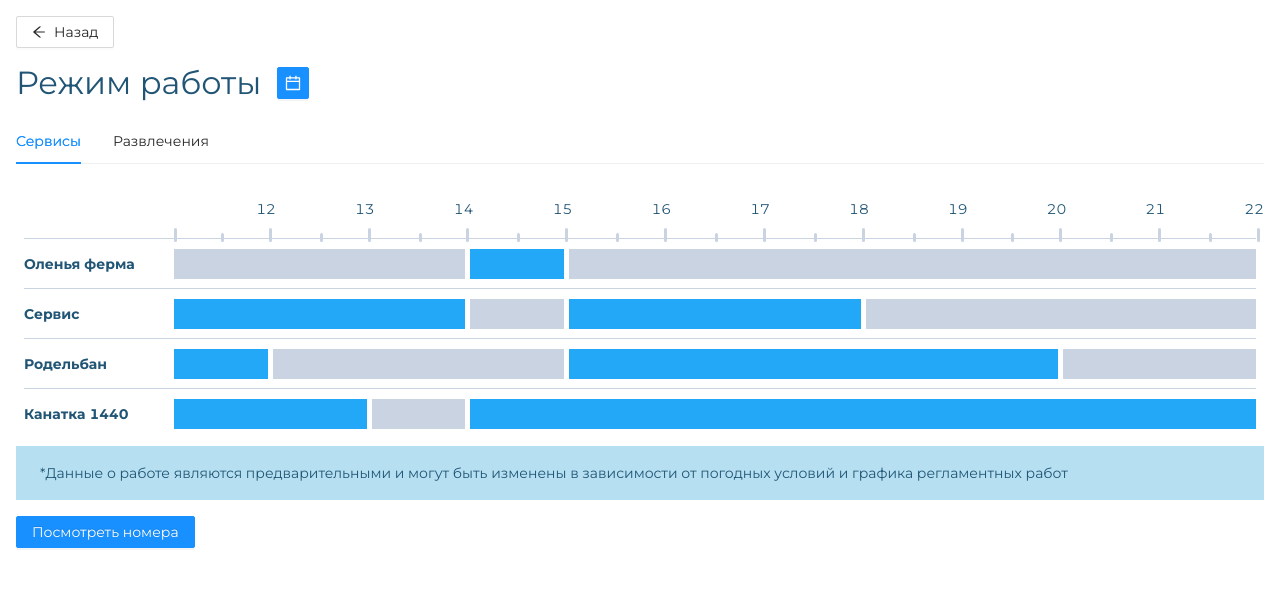
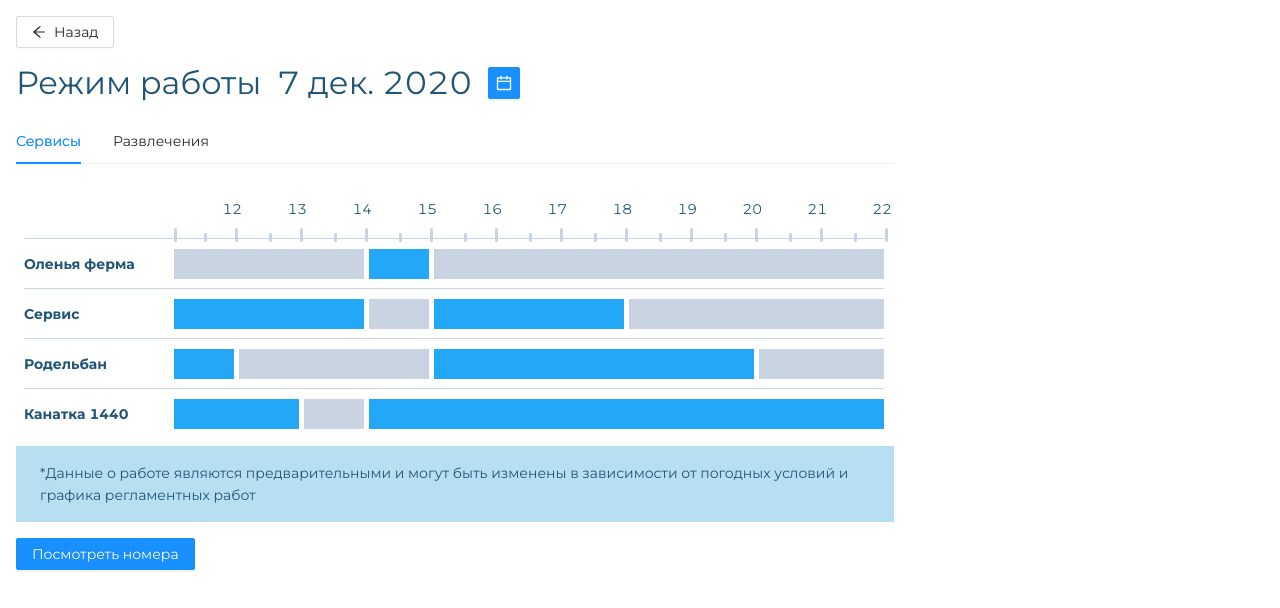
Before and after one commit to Divan5841/widget, a React (Create React App) app: page / in a window 1280 px wide. Shown: the top 608 px of the page. Built offline with nearby package versions, Linux system fonts and the light colour scheme.

Commit message:
fix timeline layout and moment locale

```diff
--- a/src/index.tsx
+++ b/src/index.tsx
@@ -4,5 +4,8 @@ import 'antd/dist/antd.css'
 import './index.css'
 
 import { App } from './App'
+import { setupMoment } from './utils/helpers'
+
+setupMoment()
 
 ReactDOM.render(<App />, document.getElementById('root'))
--- a/src/pages/WorkSchedule/WorkSchedule.module.scss
+++ b/src/pages/WorkSchedule/WorkSchedule.module.scss
@@ -2,7 +2,7 @@
 
 .container {
   height: 100vh;
-
+  max-width: 910px;
   padding: 16px;
 
   .buttonBack {
@@ -19,10 +19,12 @@
     display: flex;
     align-items: center;
 
+    flex-wrap: wrap;
+
     margin-bottom: 10px;
 
-    & > * + * {
-      margin-left: 16px;
+    & > *:not(:last-child) {
+      margin-right: 16px;
     }
 
     & > span {
--- a/src/pages/WorkSchedule/WorkSchedule.tsx
+++ b/src/pages/WorkSchedule/WorkSchedule.tsx
@@ -1,11 +1,15 @@
 import React, { FC, useCallback, useState } from 'react'
 import { ArrowLeftOutlined, CalendarOutlined } from '@ant-design/icons'
-import { Button, Calendar, Modal, Tabs, ConfigProvider } from 'antd'
+import { Button, Calendar, ConfigProvider, Modal, Tabs } from 'antd'
 import ru_RU from 'antd/lib/locale-provider/ru_RU'
+import moment, { Moment } from 'moment'
+// import 'moment/locale/ru'
 
 import { TableServices } from './components/TableServices/TableServices'
 import { ENTERTAINMENTS, SERVICES } from '../../__moks__/entertainments'
 import styles from './WorkSchedule.module.scss'
+
+// moment.locale('ru')
 
 export const START_WORK_TIME = 11
 export const END_WORK_TIME = 22
@@ -13,9 +17,18 @@ export const END_WORK_TIME = 22
 export const WorkSchedule: FC = () => {
   const [isDatePrickerOpen, setIsDatePrickerOpen] = useState(false)
 
-  const onSelectDate = useCallback((value) => {
-    console.log('value', value)
-  }, [])
+  const [preSelectedDate, setPreSelectedDate] = useState<Moment>(moment())
+  const [selectedDate, setSelectedDate] = useState<Moment>(moment())
+
+  const onAcceptHandler = useCallback(() => {
+    setSelectedDate(preSelectedDate)
+    setIsDatePrickerOpen(false)
+  }, [preSelectedDate])
+
+  const onCancelHandler = useCallback(() => {
+    setPreSelectedDate(selectedDate)
+    setIsDatePrickerOpen(false)
+  }, [selectedDate])
 
   return (
     <>
@@ -26,6 +39,8 @@ export const WorkSchedule: FC = () => {
 
         <div className={styles.title}>
           <span>Режим работы</span>
+
+          <span>{selectedDate.format('D MMM YYYY')}</span>
 
           <Button
             icon={<CalendarOutlined />}
@@ -57,13 +72,17 @@ export const WorkSchedule: FC = () => {
       <Modal
         visible={isDatePrickerOpen}
         cancelText="Отмена"
-        onCancel={() => setIsDatePrickerOpen(false)}
-        onOk={() => setIsDatePrickerOpen(false)}
+        onCancel={onCancelHandler}
+        onOk={onAcceptHandler}
         closable={false}
         destroyOnClose
       >
         <ConfigProvider locale={ru_RU}>
-          <Calendar fullscreen={false} onSelect={onSelectDate} />
+          <Calendar
+            fullscreen={false}
+            onSelect={setPreSelectedDate}
+            value={preSelectedDate}
+          />
         </ConfigProvider>
       </Modal>
     </>
--- a/src/pages/WorkSchedule/components/TableServices/TableServices.module.scss
+++ b/src/pages/WorkSchedule/components/TableServices/TableServices.module.scss
@@ -2,6 +2,7 @@
 
 $h_row: 50px;
 $w_first_call: 150px;
+$w_timeline_call: 60px;
 
 .container {
   padding: 8px;
@@ -10,12 +11,9 @@ $w_first_call: 150px;
 
 .timeline {
   display: grid;
+  grid-template-columns: repeat(11, $w_timeline_call);
   grid-auto-flow: column;
   grid-column-gap: 5px;
-
-  @media (max-width: $mobile_breakpoint) {
-    grid-template-columns: repeat(11, 50px);
-  }
 }
 
 .header_timeline {
@@ -75,7 +73,7 @@ $w_first_call: 150px;
 
 .table {
   display: grid;
-  grid-template-columns: $w_first_call 1fr;
+  grid-template-columns: $w_first_call max-content;
 
   & > div {
     & > .row {
@@ -87,7 +85,9 @@ $w_first_call: 150px;
     }
   }
 
-  @media (max-width: $mobile_breakpoint) {
+  @media (max-width: $breakpoint) {
+    grid-template-columns: $w_first_call 1fr;
+
     & > div:nth-child(2) {
       overflow-x: auto;
 
--- a/src/utils/assets.scss
+++ b/src/utils/assets.scss
@@ -4,3 +4,4 @@ $blue: #23a8f8;
 $gray1: #c9d3e1;
 
 $mobile_breakpoint: 600px;
+$breakpoint: 900px;
--- a/src/utils/helpers.ts
+++ b/src/utils/helpers.ts
@@ -1,4 +1,11 @@
+import moment from "moment";
+import 'moment/locale/ru'
+
 export const getRangeArray = (start: number, end: number): number[] =>
   Array(end - start + 1)
     .fill(0)
     .map((_, idx) => start + idx)
+
+export const setupMoment = () => {
+  moment.locale('ru')
+}
```
Also changed, not shown: 1 other file (tests, documents, lock files or other folders).
